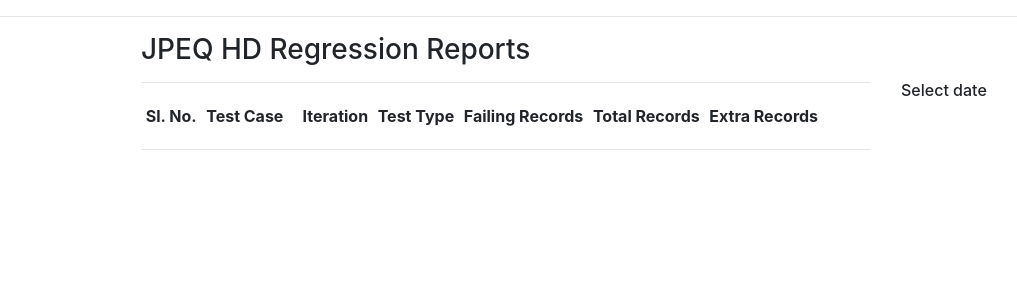
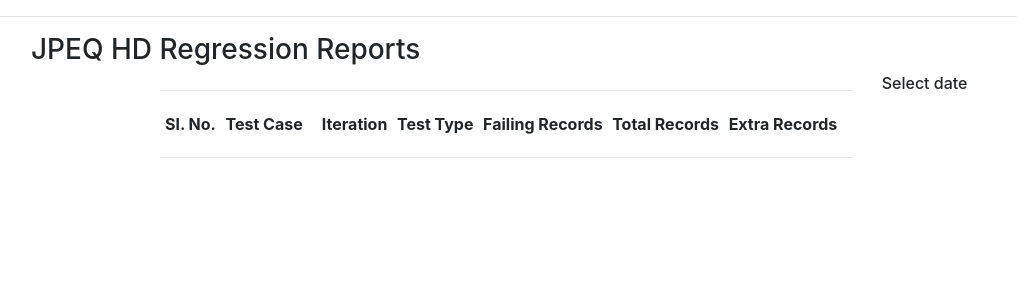
Before and after one commit to tvenkatn/flask_db_auth_json_jobm_sys, a Flask app: template mod_logs/templates/hdr_logSelect.html in a window 1280 px wide. Shown: the part 58-358 px from the top of the page, without its empty margins (39-1056 px from the left). Run offline with Flask 2, Linux system fonts and the light colour scheme; the template is opened without the code that fills it, so the values that code supplies are empty; some libraries are stand-ins or nearby versions.

Commit message:
updates to view HDR logs layout using bootstrap flexible grid layout

```diff
--- a/mod_logs/templates/hdr_logSelect.html
+++ b/mod_logs/templates/hdr_logSelect.html
@@ -31,9 +31,13 @@
 
 {% block content %}
 <div class="container">
+    <div class="row">
+            <h3>JPEQ HD Regression Reports </h3>
+
+    </div>
     <div class="row justify-content-md-center">
-        <div class="col-8">
-            <h3> JPEQ HD Regression Reports </h3>
+        <div class="col-md-auto">
+
             <hr>
                 <table class="table-sm" id="tab1">
                     <thead>
@@ -57,9 +61,7 @@
 
         </div>
         <!--<div class="col-2"></div>-->
-        <div class="col-2">
-            <br>
-            <br>
+        <div class="col col-lg-2">
             <h6> Select date </h6>
                 {% if selLogs %}
 
```
